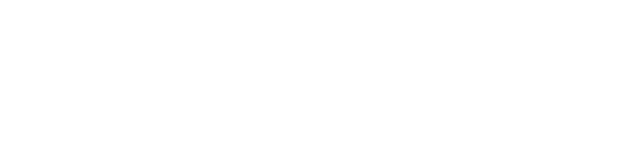
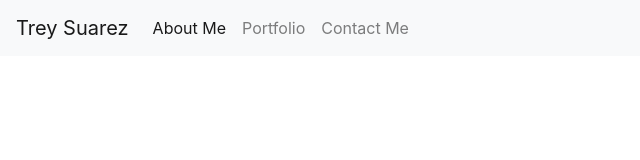
Before and after one commit to Treywsuarez/Bootstrap-Portfolio, a plain HTML site: page index.html in a window 1280 px wide. Shown: the whole page, without its empty margins (0-640 px from the left). Drawn offline with nearby package versions, Linux system fonts and the light colour scheme.

Commit message:
Added Nav Structure to html

```diff
--- a/index.html
+++ b/index.html
@@ -9,8 +9,30 @@
     <script src="https://kit.fontawesome.com/cb2c037dac.js" crossorigin="anonymous"></script>
     <title>Bootstrap Portfolio</title>
 </head>
+    <!--Start of Nav Section-->
+    <nav class="navbar navbar-expand-lg navbar-light bg-light">
+        <a class="navbar-brand" href="#">Trey Suarez</a>
+        <button class="navbar-toggler" type="button" data-toggle="collapse" data-target="#navbarSupportedContent" aria-controls="navbarSupportedContent" aria-expanded="false" aria-label="Toggle navigation">
+          <span class="navbar-toggler-icon"></span>
+        </button>
 
+        <div class="collapse navbar-collapse" id="navbarSupportedContent">
+          <ul class="navbar-nav mr-auto">
+            <li class="nav-item active">
+              <a class="nav-link" href="#">About Me</a>
+            </li>
+            <li class="nav-item">
+              <a class="nav-link" href="#">Portfolio</a>
+            </li>
+            <li class="nav-item">
+                <a class="nav-link" href="#">Contact Me</a>
+            </li>
+          </ul>
+        </div>
+      </nav>
+      <!-- End of Nav -->
 <body>
 
 </body>
+
 </html>
```
